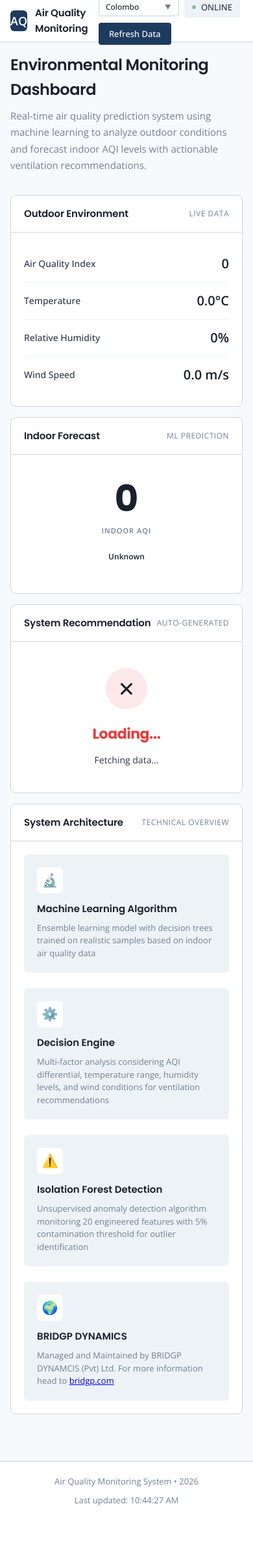
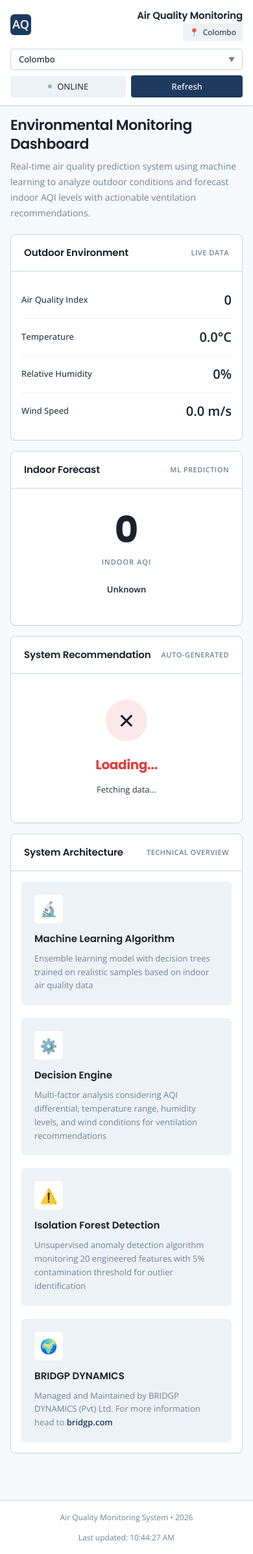
Before and after one commit to Dilmins/air-quality-sri-lanka, a Flask app: page / in a window 390 px wide. Shown: the whole page at 65% size. Before the commit the page ends 2318 px from the top, so only its background shows below. Run offline with Flask 3, Linux system fonts and the light colour scheme; data that the repository does not hold is empty.

Commit message:
Update: Sat 01/24/2026 21:36:45.96

```diff
--- a/Backend/templates/index.html
+++ b/Backend/templates/index.html
@@ -44,28 +44,33 @@
             flex-direction: column;
         }
 
+        /* ===== NAVIGATION ===== */
         .nav {
             background: var(--white);
             border-bottom: 1px solid var(--border);
             position: sticky;
             top: 0;
             z-index: 100;
+            box-shadow: 0 1px 3px rgba(0,0,0,0.05);
         }
 
         .nav-container {
             max-width: 1440px;
             margin: 0 auto;
-            padding: 0 32px;
+            padding: 12px 20px;
             display: flex;
             align-items: center;
             justify-content: space-between;
-            height: 64px;
+            min-height: 64px;
+            flex-wrap: wrap;
+            gap: 12px;
         }
 
         .nav-brand {
             display: flex;
             align-items: center;
             gap: 12px;
+            flex-shrink: 0;
         }
 
         .nav-logo {
@@ -79,6 +84,7 @@
             color: white;
             font-weight: 700;
             font-size: 18px;
+            flex-shrink: 0;
         }
 
         .nav-title {
@@ -110,14 +116,18 @@
         .nav-actions {
             display: flex;
             align-items: center;
-            gap: 16px;
+            gap: 10px;
+            flex-wrap: wrap;
         }
 
         .city-selector {
             position: relative;
+            flex: 1 1 auto;
+            min-width: 140px;
         }
 
         .city-dropdown {
+            width: 100%;
             padding: 8px 32px 8px 12px;
             background: var(--white);
             border: 1px solid var(--border);
@@ -162,6 +172,7 @@
             font-size: 13px;
             color: var(--slate);
             font-weight: 500;
+            white-space: nowrap;
         }
 
         .status-dot {
@@ -186,12 +197,19 @@
             font-weight: 500;
             font-size: 13px;
             cursor: pointer;
-            transition: background 0.15s ease;
+            transition: all 0.15s ease;
             font-family: 'Open Sans', sans-serif;
+            white-space: nowrap;
         }
 
         .btn:hover:not(:disabled) {
             background: var(--navy-secondary);
+            transform: translateY(-1px);
+            box-shadow: 0 2px 8px rgba(30, 58, 95, 0.3);
+        }
+
+        .btn:active:not(:disabled) {
+            transform: translateY(0);
         }
 
         .btn:disabled {
@@ -199,20 +217,21 @@
             cursor: not-allowed;
         }
 
+        /* ===== MAIN CONTENT ===== */
         .main {
             flex: 1;
             max-width: 1440px;
             width: 100%;
             margin: 0 auto;
-            padding: 32px;
+            padding: 24px 20px;
         }
 
         .page-header {
-            margin-bottom: 32px;
+            margin-bottom: 24px;
         }
 
         .page-title {
-            font-size: 32px;
+            font-size: 28px;
             font-weight: 600;
             color: var(--slate-dark);
             margin-bottom: 8px;
@@ -223,14 +242,14 @@
         .page-subtitle {
             font-size: 15px;
             color: var(--gray);
-            max-width: 720px;
             line-height: 1.7;
         }
 
+        /* ===== GRID SYSTEM ===== */
         .grid {
             display: grid;
             grid-template-columns: repeat(12, 1fr);
-            gap: 24px;
+            gap: 20px;
             margin-bottom: 24px;
         }
 
@@ -239,6 +258,12 @@
             border: 1px solid var(--border);
             border-radius: 8px;
             overflow: hidden;
+            box-shadow: 0 1px 3px rgba(0,0,0,0.05);
+            transition: box-shadow 0.3s ease;
+        }
+
+        .panel:hover {
+            box-shadow: 0 4px 12px rgba(0,0,0,0.08);
         }
 
         .panel-header {
@@ -247,6 +272,8 @@
             display: flex;
             align-items: center;
             justify-content: space-between;
+            flex-wrap: wrap;
+            gap: 8px;
         }
 
         .panel-title {
@@ -258,18 +285,20 @@
         }
 
         .panel-label {
-            font-size: 12px;
+            font-size: 11px;
             color: var(--gray);
             text-transform: uppercase;
             letter-spacing: 0.5px;
+            font-weight: 600;
         }
 
         .panel-body {
             padding: 20px;
         }
 
+        /* ===== OUTDOOR PANEL ===== */
         .outdoor-panel {
-            grid-column: span 5;
+            grid-column: span 12;
         }
 
         .data-table {
@@ -328,9 +358,9 @@
 
         .badge {
             display: inline-block;
-            padding: 6px 12px;
+            padding: 8px 16px;
             border-radius: 4px;
-            font-size: 12px;
+            font-size: 13px;
             font-weight: 600;
             margin-top: 16px;
         }
@@ -368,24 +413,30 @@
             line-height: 1.4;
         }
 
+        /* ===== ACTION PANEL ===== */
         .action-panel {
-            grid-column: span 4;
+            grid-column: span 12;
         }
 
         .action-content {
             text-align: center;
-            padding: 20px 0;
+            padding: 24px 16px;
         }
 
         .action-status {
-            width: 64px;
-            height: 64px;
+            width: 72px;
+            height: 72px;
             margin: 0 auto 20px;
             border-radius: 50%;
             display: flex;
             align-items: center;
             justify-content: center;
-            font-size: 32px;
+            font-size: 36px;
+            transition: transform 0.3s ease;
+        }
+
+        .action-status:hover {
+            transform: scale(1.05);
         }
 
         .action-status.open {
@@ -401,7 +452,7 @@
         }
 
         .action-title {
-            font-size: 28px;
+            font-size: 24px;
             font-weight: 700;
             margin-bottom: 12px;
             letter-spacing: -0.02em;
@@ -415,34 +466,43 @@
         .action-description {
             font-size: 14px;
             color: var(--slate);
-            line-height: 1.5;
+            line-height: 1.6;
+            max-width: 500px;
+            margin: 0 auto;
         }
 
+        /* ===== INFO PANEL ===== */
         .info-panel {
             grid-column: span 12;
         }
 
         .info-grid {
             display: grid;
-            grid-template-columns: repeat(auto-fit, minmax(280px, 1fr));
-            gap: 24px;
+            grid-template-columns: repeat(auto-fit, minmax(260px, 1fr));
+            gap: 20px;
         }
 
         .info-card {
             padding: 20px;
             background: var(--bg-secondary);
             border-radius: 6px;
+            transition: transform 0.3s ease, box-shadow 0.3s ease;
+        }
+
+        .info-card:hover {
+            transform: translateY(-2px);
+            box-shadow: 0 4px 12px rgba(0,0,0,0.1);
         }
 
         .info-icon {
-            width: 40px;
-            height: 40px;
+            width: 44px;
+            height: 44px;
             background: var(--white);
             border-radius: 6px;
             display: flex;
             align-items: center;
             justify-content: center;
-            font-size: 20px;
+            font-size: 22px;
             margin-bottom: 12px;
         }
 
@@ -457,13 +517,24 @@
         .info-text {
             font-size: 13px;
             color: var(--gray);
-            line-height: 1.5;
+            line-height: 1.6;
         }
 
+        .info-text a {
+            color: var(--navy-primary);
+            text-decoration: none;
+            font-weight: 600;
+        }
+
+        .info-text a:hover {
+            text-decoration: underline;
+        }
+
+        /* ===== FOOTER ===== */
         .footer {
             background: var(--white);
             border-top: 1px solid var(--border);
-            padding: 20px 32px;
+            padding: 20px;
             margin-top: 32px;
         }
 
@@ -475,68 +546,216 @@
             align-items: center;
             font-size: 13px;
             color: var(--gray);
+            gap: 12px;
+            flex-wrap: wrap;
         }
 
         .footer-text {
             font-weight: 400;
         }
 
+        /* ===== LOADING STATE ===== */
         .loading {
             opacity: 0.6;
             pointer-events: none;
         }
 
-        @media (max-width: 1200px) {
-            .outdoor-panel,
-            .indoor-panel,
+        /* ===== TABLET (768px - 1023px) ===== */
+        @media (min-width: 768px) and (max-width: 1023px) {
+            .outdoor-panel {
+                grid-column: span 6;
+            }
+
+            .indoor-panel {
+                grid-column: span 6;
+            }
+
             .action-panel {
                 grid-column: span 12;
             }
+
+            .info-grid {
+                grid-template-columns: repeat(2, 1fr);
+            }
         }
 
-        @media (max-width: 768px) {
+        /* ===== DESKTOP (1024px+) ===== */
+        @media (min-width: 1024px) {
+            .main {
+                padding: 32px;
+            }
+
+            .page-header {
+                margin-bottom: 32px;
+            }
+
+            .page-title {
+                font-size: 32px;
+            }
+
+            .outdoor-panel {
+                grid-column: span 5;
+            }
+
+            .indoor-panel {
+                grid-column: span 3;
+            }
+
+            .action-panel {
+                grid-column: span 4;
+            }
+
+            .aqi-number {
+                font-size: 72px;
+            }
+
+            .action-title {
+                font-size: 28px;
+            }
+
+            .action-status {
+                width: 80px;
+                height: 80px;
+            }
+
+            .grid {
+                gap: 24px;
+            }
+        }
+
+        /* ===== MOBILE (< 768px) ===== */
+        @media (max-width: 767px) {
             .nav-container {
-                padding: 0 16px;
+                padding: 12px 16px;
+            }
+
+            .nav-brand {
+                width: 100%;
+                justify-content: space-between;
             }
 
             .nav-meta {
-                display: none;
+                flex-grow: 1;
+                text-align: right;
             }
 
             .nav-actions {
-                flex-wrap: wrap;
+                width: 100%;
                 gap: 8px;
             }
 
-            .city-dropdown {
-                font-size: 12px;
-                padding: 6px 28px 6px 10px;
+            .city-selector {
+                flex: 1 1 100%;
+                order: 1;
+            }
+
+            .status {
+                flex: 1 1 auto;
+                order: 2;
+                justify-content: center;
+            }
+
+            .btn {
+                flex: 1 1 auto;
+                order: 3;
             }
 
             .main {
                 padding: 16px;
             }
 
+            .page-header {
+                margin-bottom: 20px;
+            }
+
+            .page-title {
+                font-size: 22px;
+                line-height: 1.3;
+            }
+
+            .page-subtitle {
+                font-size: 14px;
+            }
+
             .grid {
                 gap: 16px;
             }
 
-            .page-title {
-                font-size: 24px;
+            .panel-body {
+                padding: 16px;
+            }
+
+            .data-row {
+                padding: 12px 0;
+            }
+
+            .data-label {
+                font-size: 13px;
+            }
+
+            .data-value {
+                font-size: 20px;
             }
 
             .aqi-number {
                 font-size: 56px;
             }
 
+            .aqi-display {
+                padding: 20px 0;
+            }
+
+            .action-status {
+                width: 64px;
+                height: 64px;
+                font-size: 32px;
+            }
+
             .action-title {
-                font-size: 22px;
+                font-size: 20px;
+            }
+
+            .action-description {
+                font-size: 13px;
+            }
+
+            .info-grid {
+                grid-template-columns: 1fr;
+            }
+
+            .footer {
+                padding: 16px;
             }
 
             .footer-container {
                 flex-direction: column;
-                gap: 8px;
                 text-align: center;
+                font-size: 12px;
+            }
+        }
+
+        /* ===== EXTRA SMALL MOBILE (< 375px) ===== */
+        @media (max-width: 374px) {
+            .page-title {
+                font-size: 20px;
+            }
+
+            .aqi-number {
+                font-size: 48px;
+            }
+
+            .action-title {
+                font-size: 18px;
+            }
+
+            .nav-logo {
+                width: 28px;
+                height: 28px;
+                font-size: 16px;
+            }
+
+            .nav-title {
+                font-size: 14px;
             }
         }
     </style>
@@ -568,7 +787,7 @@
                         <span id="status-text">ONLINE</span>
                     </div>
                     <button class="btn" id="refresh-btn" onclick="refreshData()">
-                        <span id="btn-text">Refresh Data</span>
+                        <span id="btn-text">Refresh</span>
                     </button>
                 </div>
             </div>
@@ -667,7 +886,7 @@
                             <div class="info-card">
                                 <div class="info-icon">🌍</div>
                                 <div class="info-title">BRIDGP DYNAMICS</div>
-                                <p class="info-text">Managed and Maintained by BRIDGP DYNAMCIS (Pvt) Ltd. For more information head to <a href="https://bridgp.com/" target="_blank">bridgp.com</a></p>
+                                <p class="info-text">Managed and Maintained by BRIDGP DYNAMICS (Pvt) Ltd. For more information head to <a href="https://bridgp.com/" target="_blank">bridgp.com</a></p>
                             </div>
                         </div>
                     </div>
@@ -762,7 +981,7 @@
             const btnText = document.getElementById('btn-text');
 
             btn.disabled = true;
-            btnText.textContent = 'Loading...';
+            btnText.textContent = '...';
             document.querySelector('.grid').classList.add('loading');
 
             try {
@@ -773,7 +992,7 @@
                 console.error('Refresh error:', err);
             } finally {
                 document.querySelector('.grid').classList.remove('loading');
-                btnText.textContent = 'Refresh Data';
+                btnText.textContent = 'Refresh';
                 btn.disabled = false;
             }
         }
```
Also changed, not shown: other parts of Backend/templates/index.html (+23 -15 lines). Lines whose indentation alone changed are shown as unchanged.
